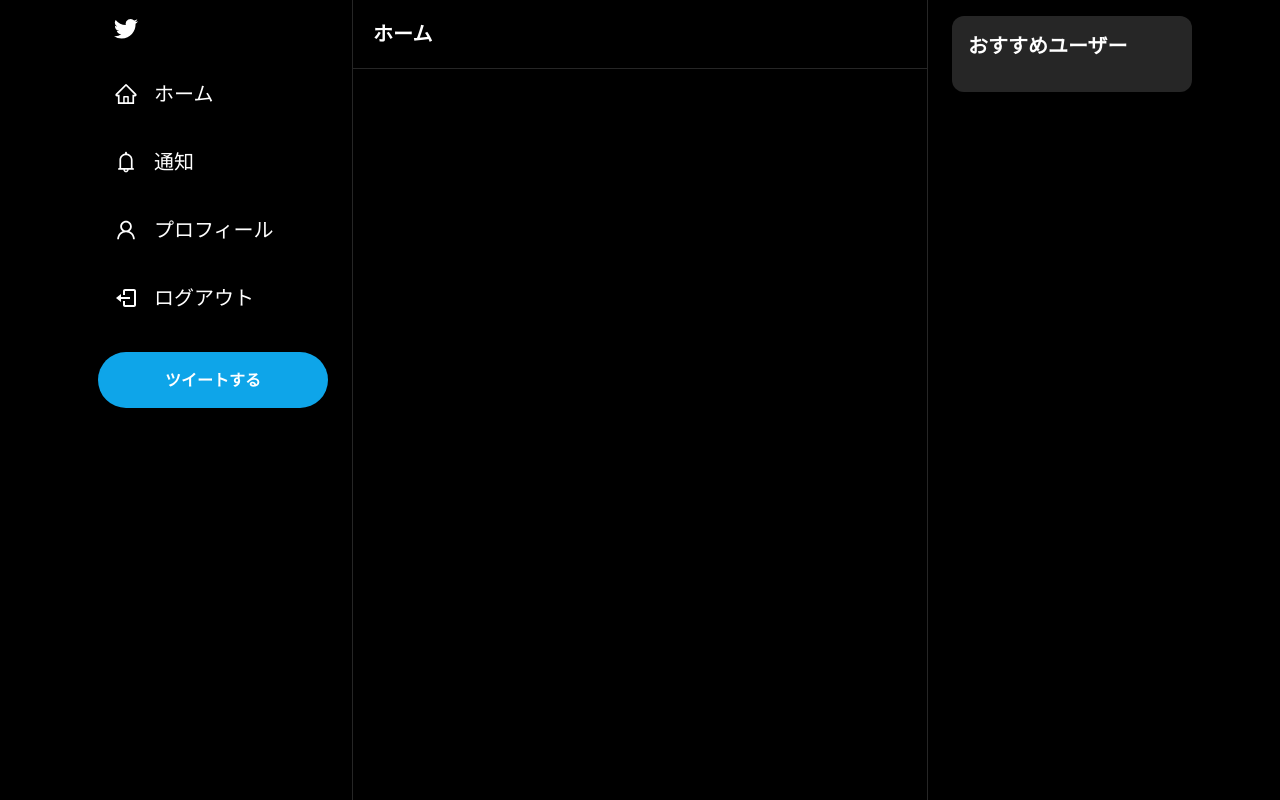
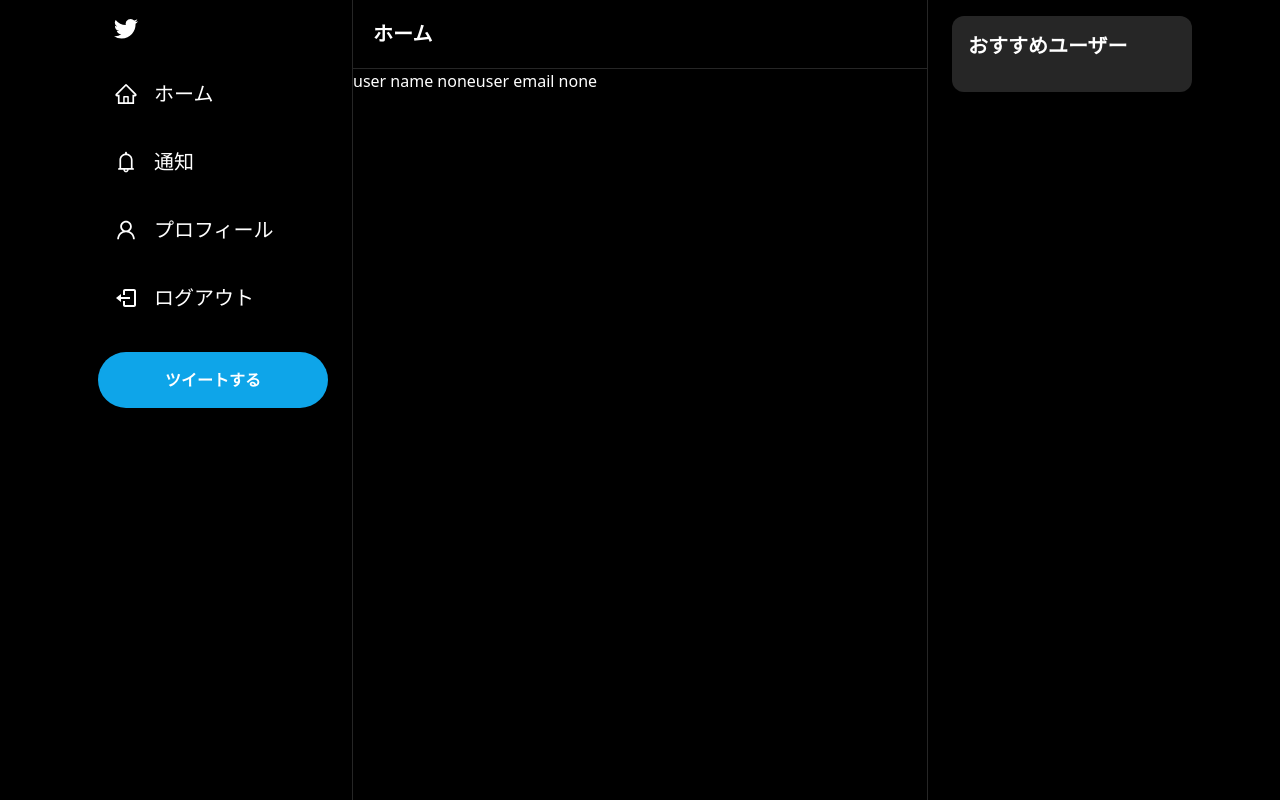
Before and after one commit to ISC-MakeIT/ChaosSns, a Next.js app in the folder frontend/: page / in a window 1280 px wide. Built offline with nearby package versions, Linux system fonts and the light colour scheme; no server answers.

Commit message:
🚧 WIP

```diff
--- a/frontend/src/app/page.tsx
+++ b/frontend/src/app/page.tsx
@@ -1,9 +1,30 @@
+'use client'
+
 import Header from "@/components/organisms/Header";
+import { User, useUser } from "@/hooks/user";
+import { useEffect, useState } from "react";
 
 export default function Home() {
+  const [user, setUser] = useState<User | undefined>();
+
+  useEffect(() => {
+    (async () => {
+      try {
+        const data = await useUser()
+        setUser(data)
+      } catch (e) {
+        console.log(e)
+      }
+    })()
+  }, [])
+
   return (
     <div>
       <Header>ホーム</Header>
+      <p className="text-white">
+        {user?.name ?? 'user name none'}
+        {user?.email ?? 'user email none'}
+      </p>
     </div>
   );
 }
```
